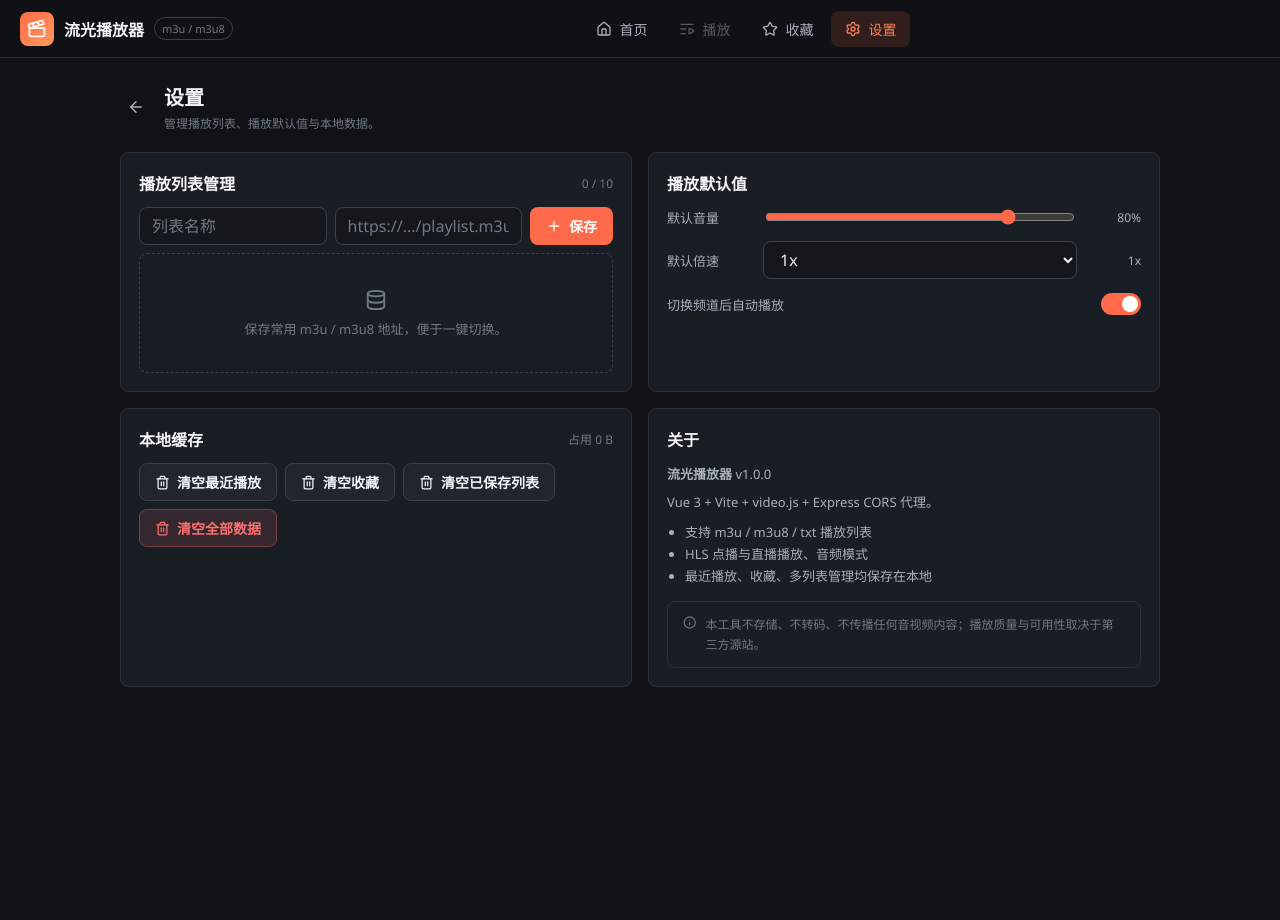
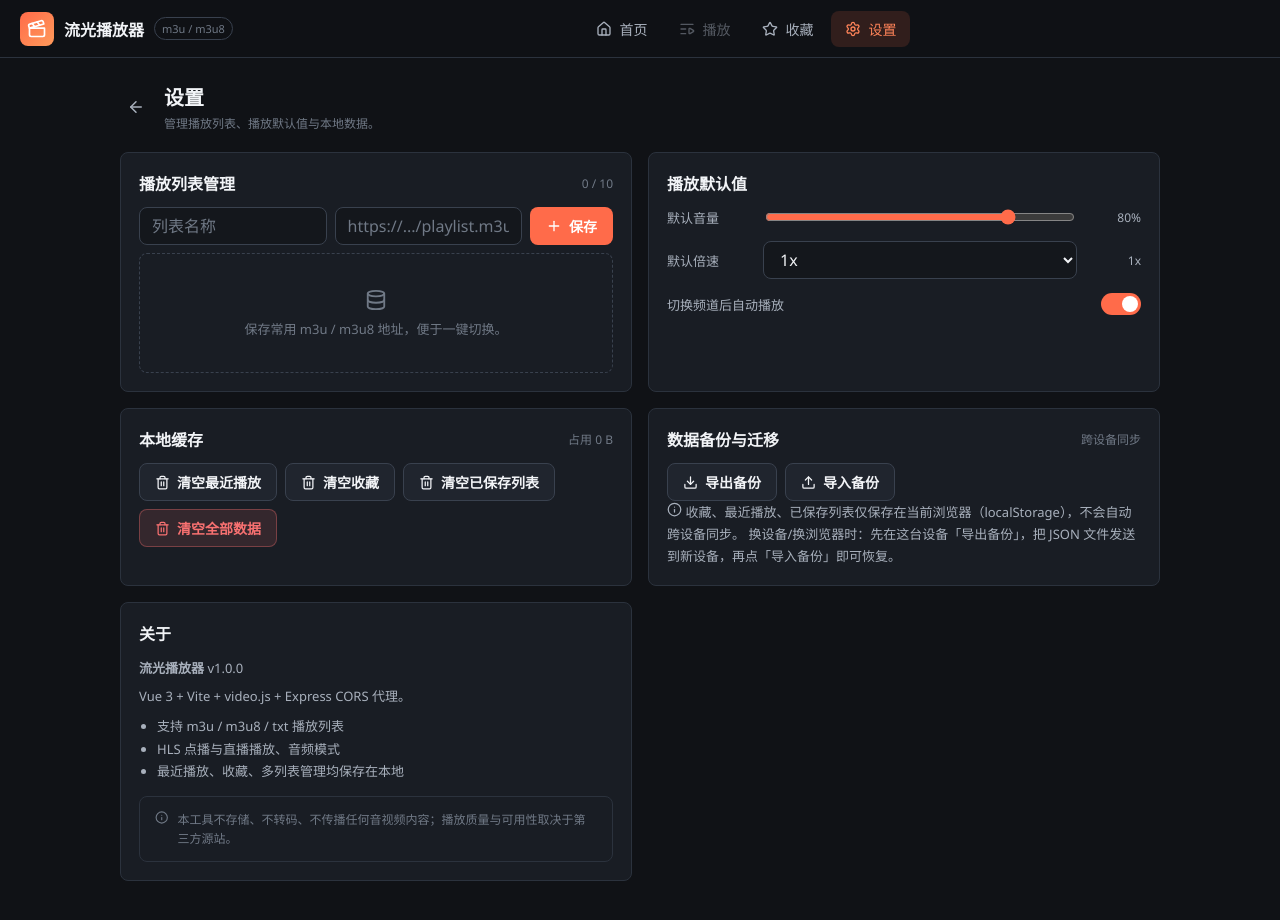
Before and after one commit to Joshualover/video-web, a Vue app: page /settings in a window 1280 px wide. Shown: the top 920 px of the page. Before the commit the page ends 800 px from the top, so only its background shows below. Built offline with nearby package versions, Linux system fonts and the light colour scheme.

Commit message:
新增数据备份导出/导入：支持跨设备迁移收藏、最近播放与已保存列表
localStorage 按设备+浏览器隔离，不会自动同步；设置页新增备份与迁移区块

```diff
--- a/src/stores/library.js
+++ b/src/stores/library.js
@@ -176,6 +176,43 @@ export const useLibraryStore = defineStore('library', {
       useUiStore().toast('本地数据已全部清空')
     },
 
+    // 导出所有本地数据为 JSON 备份（用于跨设备迁移）
+    exportBackup() {
+      return {
+        version: 1,
+        exportedAt: Date.now(),
+        recents: this.recents,
+        favorites: this.favorites,
+        saved: this.saved
+      }
+    },
+
+    // 从 JSON 备份恢复数据（校验并清洗非法条目）
+    importBackup(data) {
+      const ui = useUiStore()
+      if (!data || data.version !== 1) {
+        ui.toast('备份文件格式无效', 'error')
+        return false
+      }
+      const clean = (arr) =>
+        Array.isArray(arr)
+          ? arr.filter((item) => item && typeof item.url === 'string' && item.url)
+          : []
+      this.recents = clean(data.recents).slice(0, 20)
+      this.favorites = clean(data.favorites).slice(0, 100)
+      this.saved = clean(data.saved).slice(0, 10)
+      if (!this.recents.length && !this.favorites.length && !this.saved.length) {
+        ui.toast('备份文件中没有可恢复的数据', 'warning')
+        return false
+      }
+      this.persistAll()
+      ui.toast(
+        `已恢复：收藏 ${this.favorites.length} · 列表 ${this.saved.length} · 最近 ${this.recents.length}`,
+        'success'
+      )
+      return true
+    },
+
     usageBytes() {
       return storageUsage()
     }
--- a/src/views/SettingsView.vue
+++ b/src/views/SettingsView.vue
@@ -4,12 +4,14 @@ import { useRouter } from 'vue-router'
 import {
   ArrowLeft,
   Database,
+  Download,
   Info,
   Play,
   Plus,
   RefreshCw,
   Save,
-  Trash2
+  Trash2,
+  Upload
 } from 'lucide-vue-next'
 import { usePlaylistStore } from '../stores/playlist'
 import { useLibraryStore } from '../stores/library'
@@ -66,6 +68,45 @@ async function refreshSaved(item) {
     libraryStore.updateSaved(item.id, {
       channelCount: playlistStore.playlist.channelCount
     })
+  }
+}
+
+const importInputRef = ref(null)
+
+function exportBackup() {
+  const data = libraryStore.exportBackup()
+  const stamp = new Date()
+  const pad = (n) => String(n).padStart(2, '0')
+  const date = `${stamp.getFullYear()}${pad(stamp.getMonth() + 1)}${pad(stamp.getDate())}`
+  const blob = new Blob([JSON.stringify(data, null, 2)], {
+    type: 'application/json'
+  })
+  const url = URL.createObjectURL(blob)
+  const link = document.createElement('a')
+  link.href = url
+  link.download = `flow-player-backup-${date}.json`
+  link.click()
+  URL.revokeObjectURL(url)
+  uiStore.toast('备份已导出，请把文件发送到手机后导入', 'success')
+}
+
+function openImportPicker() {
+  importInputRef.value?.click()
+}
+
+async function handleImportFile(event) {
+  const file = event.target.files?.[0]
+  event.target.value = ''
+  if (!file) return
+  if (file.size > 2 * 1024 * 1024) {
+    uiStore.toast('备份文件过大', 'warning')
+    return
+  }
+  try {
+    const data = JSON.parse(await file.text())
+    libraryStore.importBackup(data)
+  } catch {
+    uiStore.toast('无法解析备份文件，请确认是导出的 JSON', 'error')
   }
 }
 
@@ -212,6 +253,35 @@ function formatSize(value) {
 
       <section class="settings-section">
         <div class="section-head">
+          <h2>数据备份与迁移</h2>
+          <span class="count-note">跨设备同步</span>
+        </div>
+        <div class="cache-actions">
+          <button class="btn btn-secondary" type="button" @click="exportBackup">
+            <Download :size="15" /> 导出备份
+          </button>
+          <button class="btn btn-secondary" type="button" @click="openImportPicker">
+            <Upload :size="15" /> 导入备份
+          </button>
+          <input
+            ref="importInputRef"
+            class="visually-hidden"
+            type="file"
+            accept=".json,application/json"
+            @change="handleImportFile"
+          />
+        </div>
+        <div class="about-card">
+          <Info :size="15" />
+          <span>
+            收藏、最近播放、已保存列表仅保存在当前浏览器（localStorage），不会自动跨设备同步。
+            换设备/换浏览器时：先在这台设备「导出备份」，把 JSON 文件发送到新设备，再点「导入备份」即可恢复。
+          </span>
+        </div>
+      </section>
+
+      <section class="settings-section">
+        <div class="section-head">
           <h2>关于</h2>
         </div>
         <div class="about-card">
```
